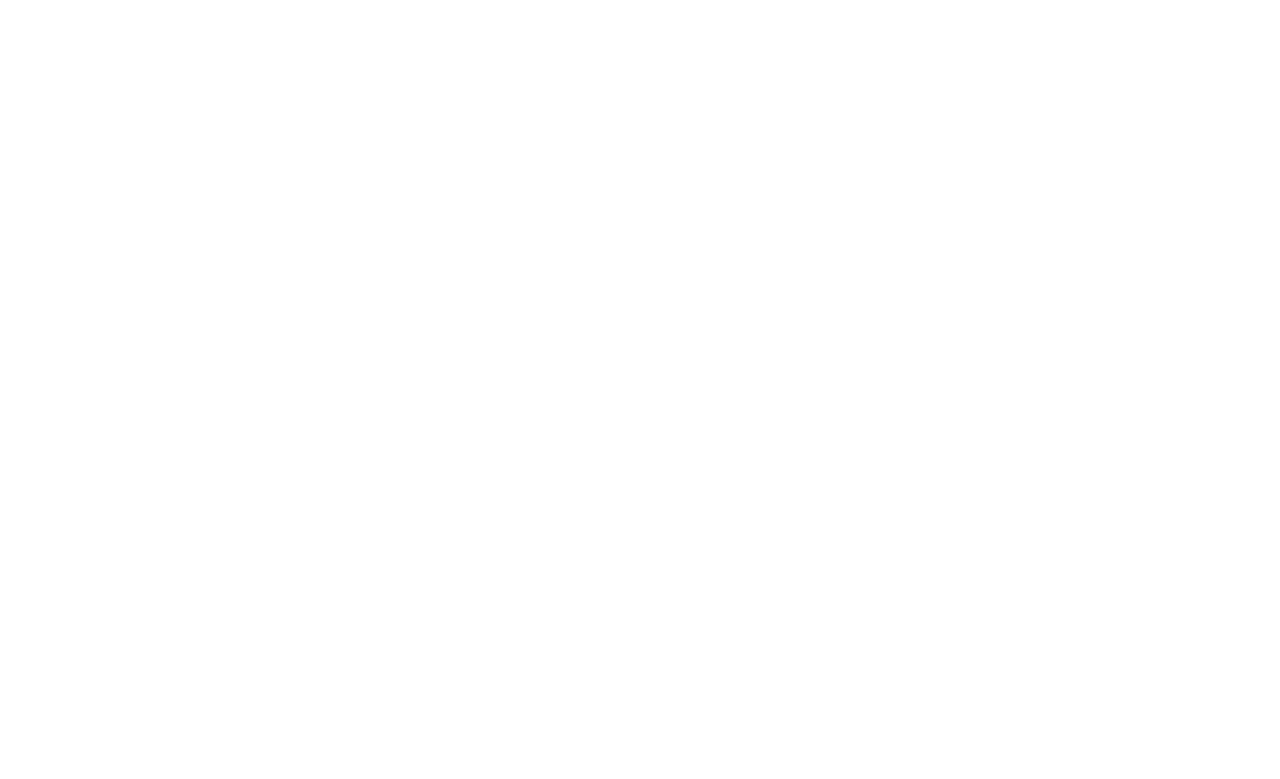
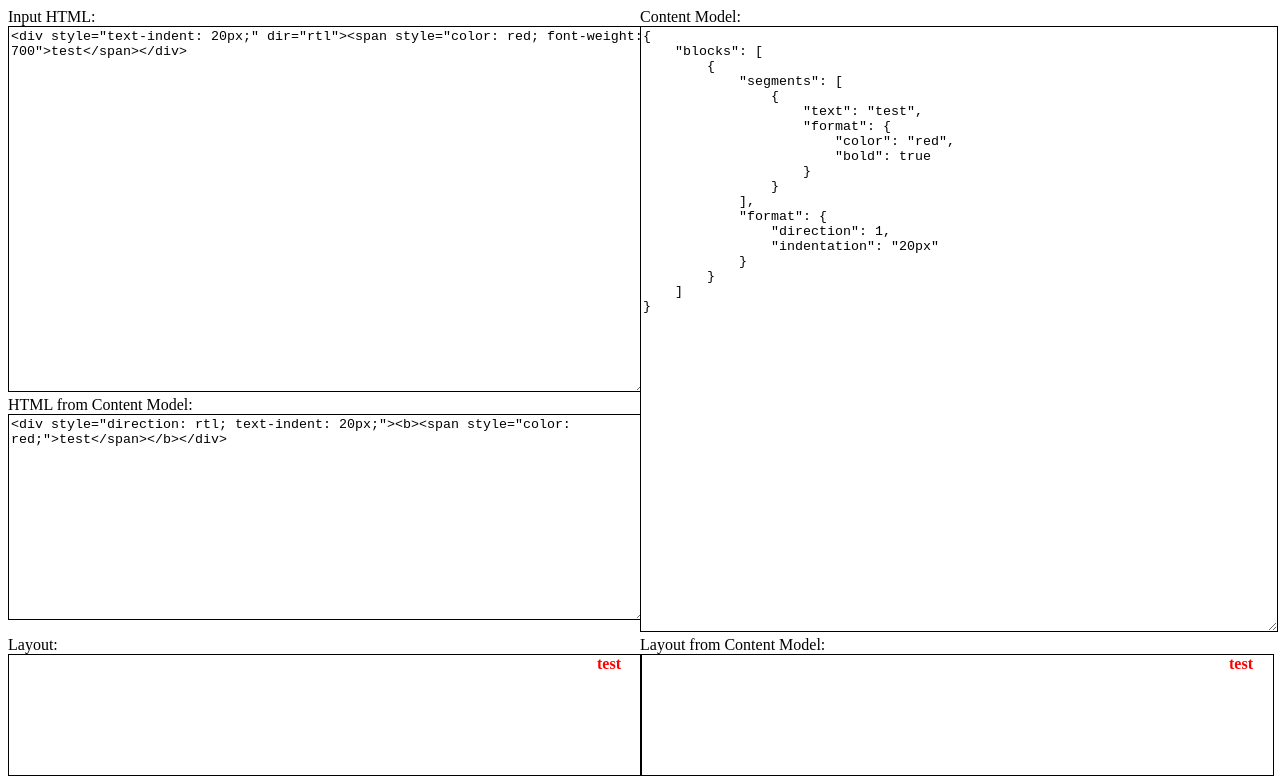
Before and after one commit to JiuqingSong/contentModel, a website built with webpack: page index.html in a window 1280 px wide. Built offline with nearby package versions, Linux system fonts and the light colour scheme.

Commit message:
Create test site

```diff
--- a/index.html
+++ b/index.html
@@ -1,7 +1,60 @@
 <!DOCTYPE html>
 <html>
+    <head>
+        <style>
+            .container {
+                display: flex;
+            }
+            .column {
+                flex: 1 1 auto;
+                width: 50%;
+            }
+            .box {
+                width: 100%;
+                border: solid 1px black;
+                overflow: auto;
+            }
+            #source {
+                height: 45vh;
+            }
+            #modelHTML {
+                height: 25vh;
+            }
+            #model {
+                height: 75vh;
+            }
+            #layout {
+                height: 15vh;
+            }
+            #modelLayout {
+                height: 15vh;
+            }
+        </style>
+    </head>
     <body>
-        <div id="root"></div>
+        <div class="container">
+            <div class="column">
+                <div>Input HTML:</div>
+                <textarea id="source" class="box"></textarea>
+
+                <div>HTML from Content Model:</div>
+                <textarea id="modelHTML" class="box"></textarea>
+            </div>
+            <div class="column">
+                <div>Content Model:</div>
+                <textarea id="model" class="box"></textarea>
+            </div>
+        </div>
+        <div class="container">
+            <div class="column">
+                <div>Layout:</div>
+                <div id="layout" class="box"></div>
+            </div>
+            <div class="column">
+                <div>Layout from Content Model:</div>
+                <div id="modelLayout" class="box"></div>
+            </div>
+        </div>
         <script src="./dist/index.js"></script>
     </body>
 </html>
--- a/src/contentModel.ts
+++ b/src/contentModel.ts
@@ -28,6 +28,7 @@ interface SegmentFormat extends ContentStateItem {
 interface BlockFormat extends ContentStateItem {
     align?: Alignment;
     direction?: Direction;
+    indentation?: string;
 }
 
 interface Segment extends ContentStateItem {
@@ -49,14 +50,15 @@ interface ContentState {
     blocks: Block[];
 }
 
-export default function createContentState(html: string): ContentState {
-    const doc = new DOMParser().parseFromString(html, 'text/html');
+export default function createContentModel(input: Node | string): ContentState {
+    const root =
+        typeof input == 'string' ? new DOMParser().parseFromString(input, 'text/html').body : input;
     const contentState: ContentState = {
         blocks: [],
     };
 
     addBlock(contentState, {}, {});
-    processNode(contentState, doc.body, {}, {});
+    processNode(contentState, root, {}, {});
     normalizeState(contentState);
 
     return contentState;
@@ -349,6 +351,11 @@ function getBlockFormat(node: HTMLElement, parentFormat: BlockFormat) {
                 : Alignment.Left;
     }
 
+    const indentation = node.style.textIndent;
+    if (indentation) {
+        result.indentation = indentation;
+    }
+
     return result;
 }
 
@@ -362,13 +369,16 @@ function createBlockFromContentState(parent: Node, block: Block) {
     const div = parent.ownerDocument.createElement('div');
     parent.appendChild(div);
 
-    const { align, direction } = block.format;
+    const { align, direction, indentation } = block.format;
     if (align !== undefined) {
         div.style.textAlign =
             align == Alignment.Right ? 'right' : align == Alignment.Center ? 'center' : 'left';
     }
     if (direction != undefined) {
         div.style.direction = direction == Direction.RightToLeft ? 'rtl' : 'ltr';
+    }
+    if (indentation != undefined) {
+        div.style.textIndent = indentation;
     }
 
     block.segments.forEach(segment => createSegmentFromContent(div, segment));
--- a/src/index.ts
+++ b/src/index.ts
@@ -1,5 +1,32 @@
-import createContentState from './contentModel';
+import createContentModel, { createFragment } from './contentModel';
 
-const model = createContentState('<div>test</div>');
+const sourceEl = document.getElementById('source') as HTMLTextAreaElement;
+const layoutEl = document.getElementById('layout') as HTMLDivElement;
+const modelEl = document.getElementById('model') as HTMLTextAreaElement;
+const modelHtmlEl = document.getElementById('modelHTML') as HTMLTextAreaElement;
+const modelLayoutEl = document.getElementById('modelLayout') as HTMLDivElement;
 
-console.log(model);
+const initHTML =
+    '<div style="text-indent: 20px;" dir="rtl"><span style="color: red; font-weight: 700">test</span></div>';
+
+sourceEl.value = initHTML;
+
+function calc() {
+    const html = sourceEl.value;
+    layoutEl.innerHTML = html;
+
+    const model = createContentModel(layoutEl);
+    const modelFragment = createFragment(model, document);
+    modelEl.value = JSON.stringify(model, null, 4);
+
+    while (modelLayoutEl.firstChild) {
+        modelLayoutEl.removeChild(modelLayoutEl.firstChild);
+    }
+
+    modelLayoutEl.appendChild(modelFragment);
+    modelHtmlEl.value = modelLayoutEl.innerHTML;
+}
+
+sourceEl.addEventListener('input', calc);
+
+calc();
```
